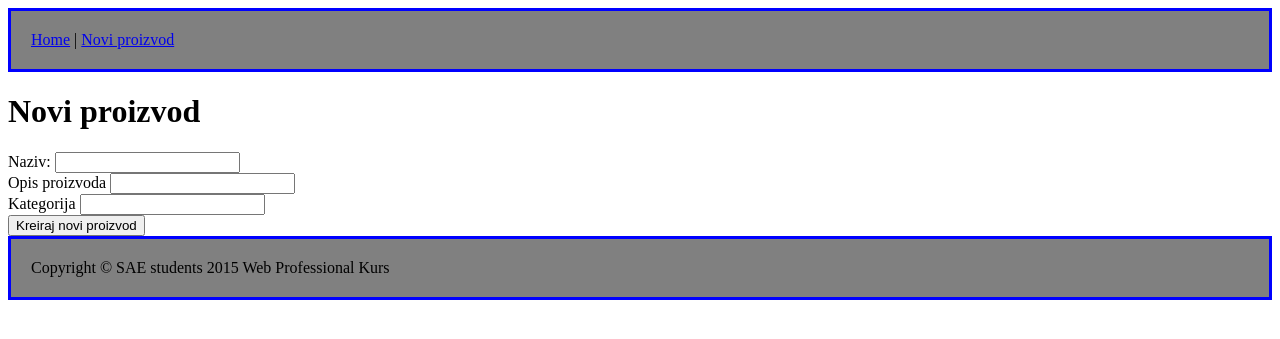
After one commit to SAEBelgradeWeb/php0415, a PHP site: page /novi_proizvod.php in a window 1280 px wide. The commit adds this page. Shown: the top 339 px of the page. Run offline with PHP 8.4, Linux system fonts and the light colour scheme.

Commit message:
CRUD zavrsen

```diff
--- /dev/null
+++ b/mysqlvezba/footer.php
@@ -0,0 +1,6 @@
+
+ <footer>
+ 	Copyright &copy; SAE students 2015 Web Professional Kurs
+ </footer>
+</body>
+</html>
--- /dev/null
+++ b/mysqlvezba/header.php
@@ -0,0 +1,53 @@
+
+ <!DOCTYPE html>
+<html lang="en">
+<head>
+	<meta charset="UTF-8">
+	<title>Document</title>
+	<style>
+	header,footer{
+		border:3px solid blue;
+		background-color: gray;
+		padding:20px;
+	}
+	table {
+		margin: auto;
+		padding: 0;
+
+	}
+
+	tr {
+		margin: 0;
+		padding: 0;
+	}
+
+	tr:nth-child(even) {
+		background-color: gray;
+	}
+
+	td, th {
+		border: 1px solid black;
+		padding: 20px;
+
+
+	}
+	.success{
+		color: green;
+		border: 3px solid green;
+		padding: 10px;
+	}
+	.error{
+		color: red;
+		border:3px solid red;
+		padding: 10px;
+
+	}
+
+
+	</style>
+</head>
+<body>
+
+<header>
+	 <a href="index.php">Home</a> | <a href="novi_proizvod.php">Novi proizvod</a>
+</header>
--- /dev/null
+++ b/mysqlvezba/novi_proizvod.php
@@ -0,0 +1,48 @@
+<?php
+
+require_once('db.php');
+require_once('header.php');
+
+if (isset($_POST['naziv']) && isset($_POST['opis']) && isset($_POST['kategorija'])
+	&& $_POST['naziv']!="" && $_POST['opis']!="" && $_POST['kategorija']!=""){
+
+	$naziv = mysql_real_escape_string($_POST['naziv']);
+	$opis = mysql_real_escape_string($_POST['opis']);
+	$kategorija = mysql_real_escape_string($_POST['kategorija']);
+
+	$query = "INSERT INTO proizvodi(naziv,opis,kategorija) VALUES ('$naziv','$opis','$kategorija');";
+
+	$status = mysql_query($query);
+
+	if ($status){
+		echo '<p class="success">Proizvod uspesno unet</p>';
+	}else{
+		echo '<p class="error">Doslo je do greske pri unosu proizvoda</p>';
+	}
+
+}else if((isset($_POST['naziv']) && isset($_POST['opis']) && isset($_POST['kategorija']))) {
+		// ipak je nesto submitovano, ali nije sve kako treba popunjeno
+	echo '<p class="error">Niste pravilno popunili formu - pokusajte opet</p>';
+};
+
+?>
+<h1>Novi proizvod</h1>
+
+<form action="" method="POST">
+	<label for="naziv">Naziv:</label>
+	<input type="text" name="naziv">
+	<br>
+	<label for="opis">Opis proizvoda</label>
+	<input type="text" name="opis">
+	<br>
+	<label for="kategorija">Kategorija</label>
+	<input type="text" name="kategorija">
+	<br>
+	<input type="submit" value="Kreiraj novi proizvod">
+</form>
+
+
+<?php
+
+require_once('footer.php');
+?>
```
Also changed, not shown: mysqlvezba/index.php (+10 -37 lines), mysqlvezba/izmena_proizvoda.php (added, +83 -0 lines).
